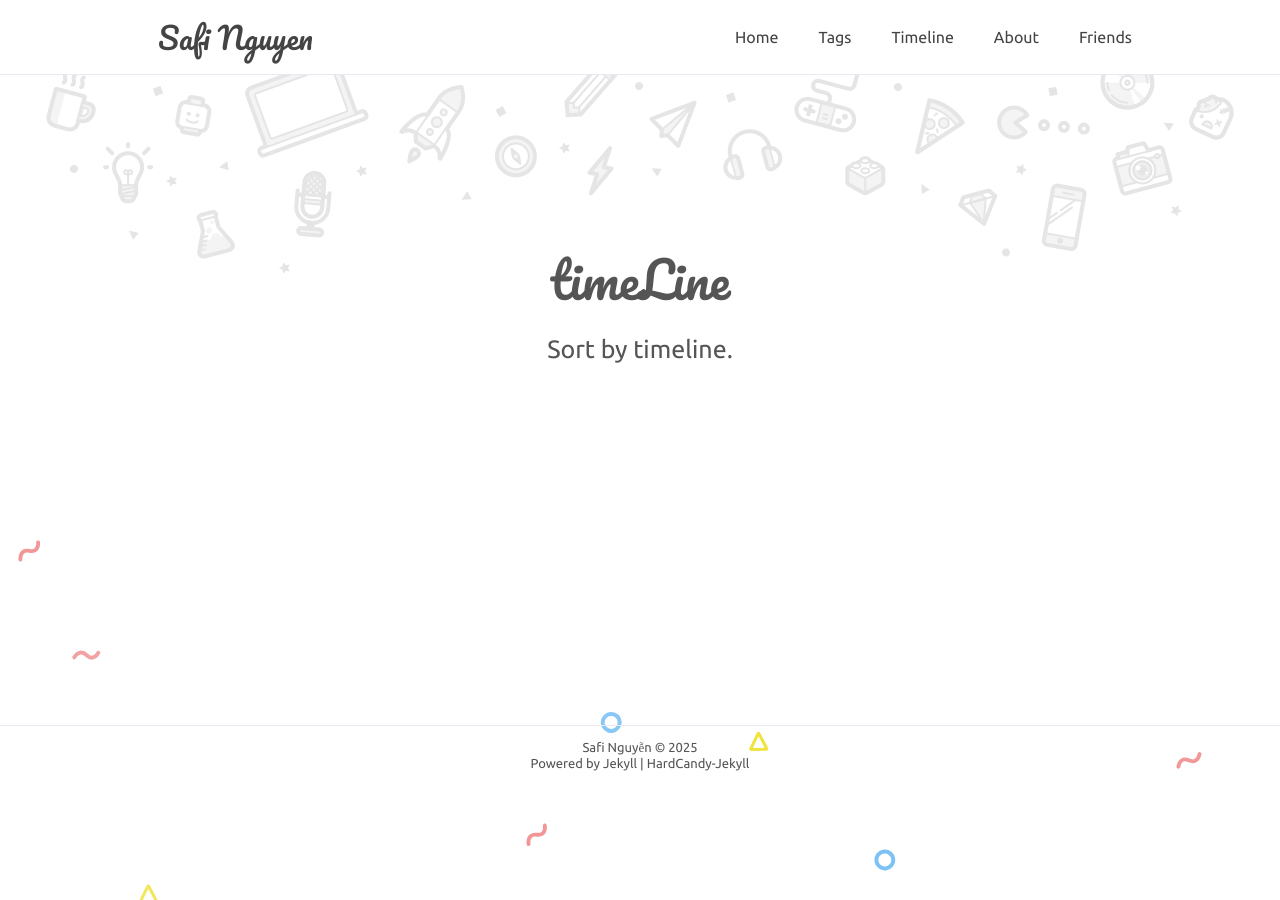
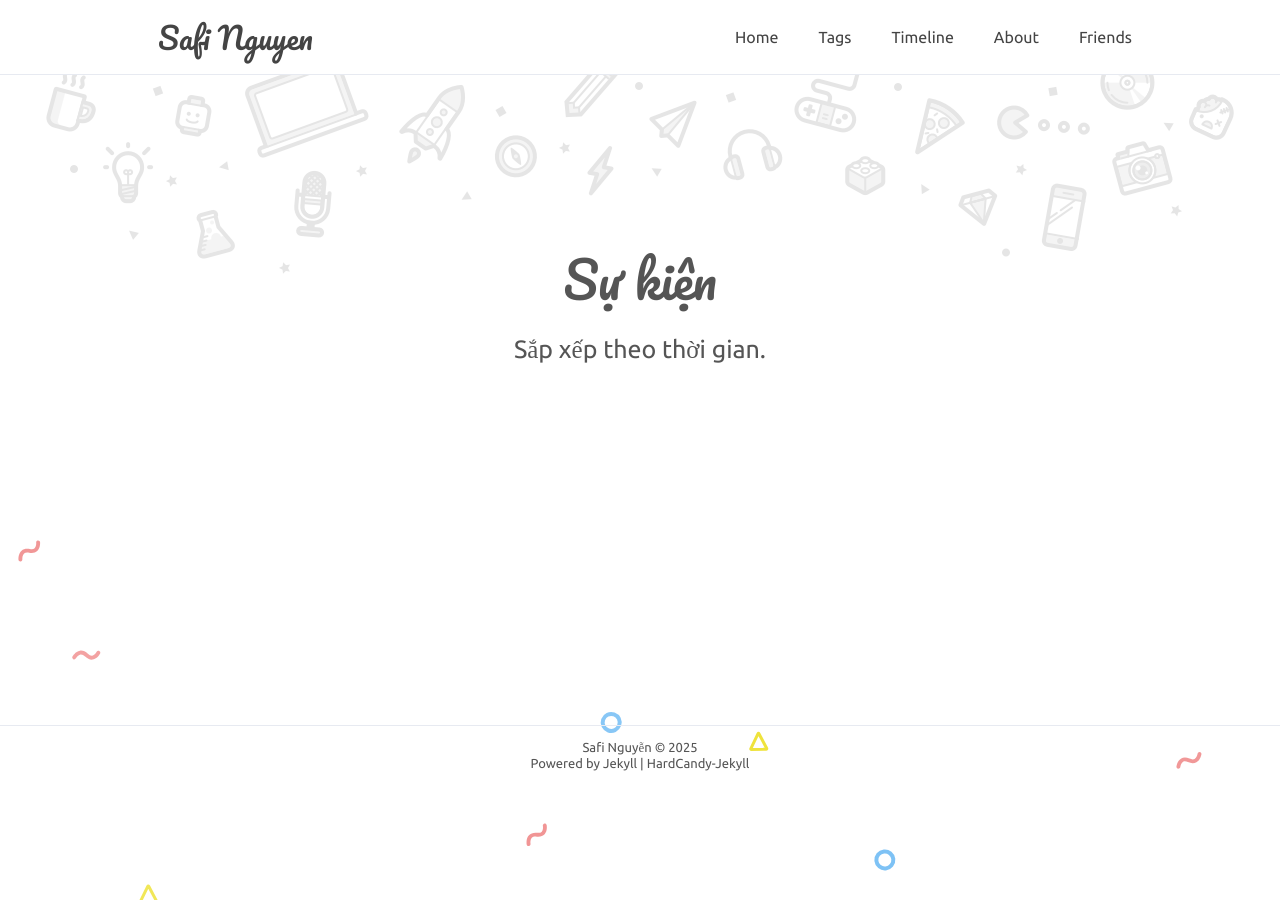
Before and after one commit to SafiNguyen/SafiNguyen.github.io, a Jekyll site: the page built from timeline.html, in a window 1280 px wide. Built offline with Jekyll 4.4.1, drawn with Linux system fonts in a browser that asks for light colours.

Commit message:
Update page titles and metadata to Vietnamese
Changed titles and page metadata in index.html and timeline.html from Chinese to Vietnamese for localization and improved clarity.

```diff
--- a/index.html
+++ b/index.html
@@ -1,8 +1,8 @@
 ---
 layout: default
-title: Safi Nguyen
-page-title: Safi Nguyen
-home-title: Safi Nguyen
+title: Safi Nguyễn
+page-title: Trang chủ 🏠
+home-title: Safi Nguyễn
 description: Blog cá nhân của Nguyễn Hoàng Long
 ---
 
--- a/timeline.html
+++ b/timeline.html
@@ -1,8 +1,8 @@
 ---
 layout: default
-title: 时间线
-page-title: timeLine
-home-title: Sort by timeline.
+title: Thời gian
+page-title: Sự kiện
+home-title: Sắp xếp theo thời gian.
 description:
 ---
 
```
